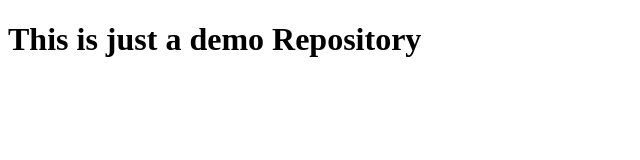
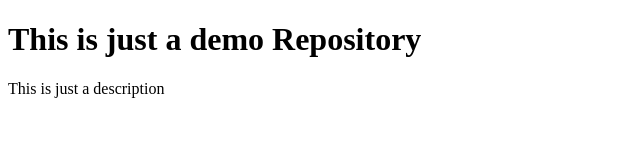
Before and after one commit to PadamPrasadDhakal/DemoRepo, a plain HTML site: page index.html in a window 1280 px wide. Shown: the whole page, without its empty margins (0-640 px from the left). Drawn offline with Linux system fonts and the light colour scheme.

Commit message:
added a new line

```diff
--- a/index.html
+++ b/index.html
@@ -9,6 +9,7 @@
 
 <body>
     <h1>This is just a demo Repository</h1>
+    <p>This is just a description</p>
 </body>
 
 </html>
```
